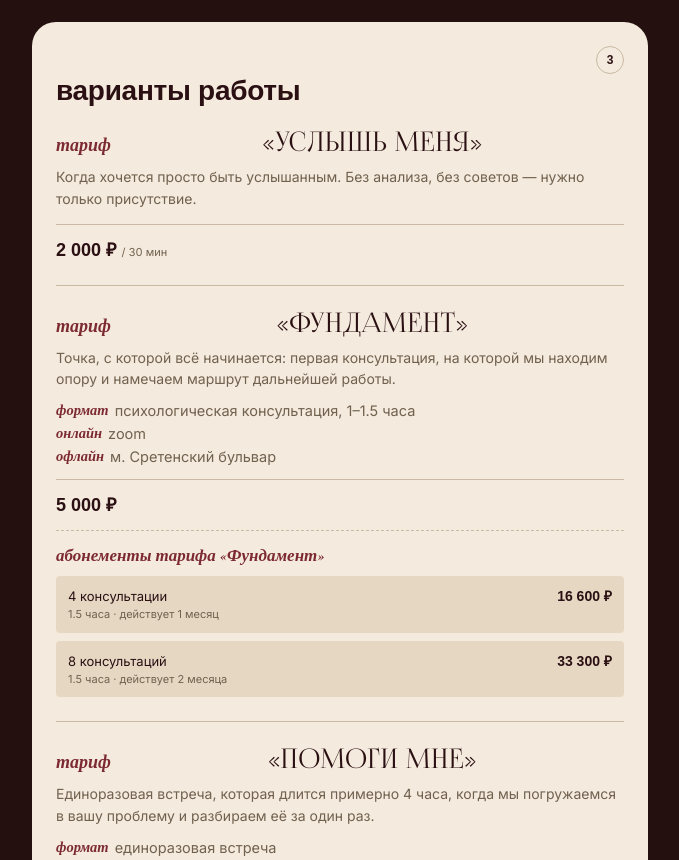
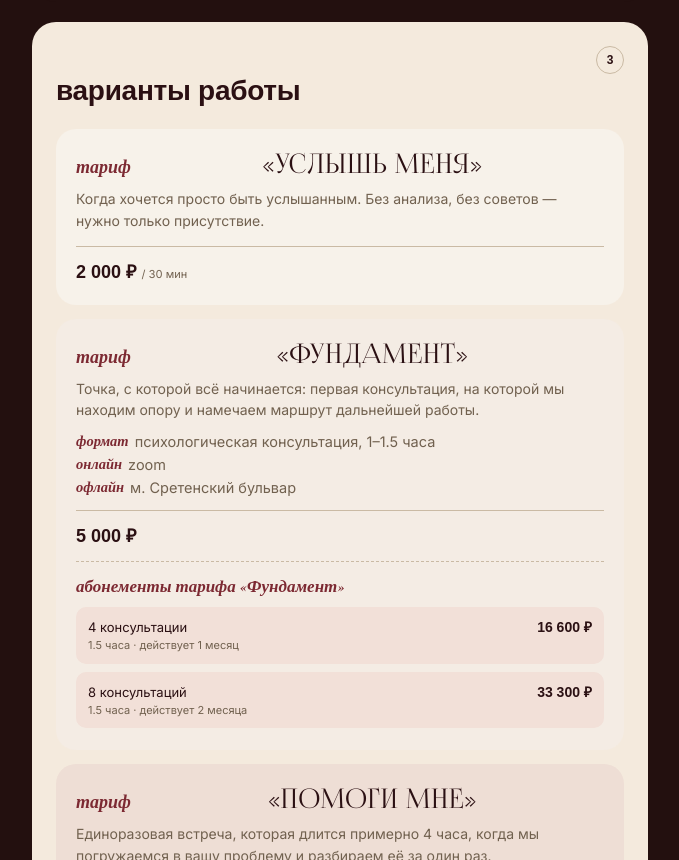
Before and after one commit to ivnchko/-2, a plain HTML site: page index.html in a window 1280 px wide. Shown: the part 1940-2800 px from the top of the page, without its empty margins (532-1211 px from the left). Drawn offline with nearby package versions, Linux system fonts and the light colour scheme; a web font is replaced by a local one.

Commit message:
Add files via upload

```diff
--- a/index.html
+++ b/index.html
@@ -349,13 +349,18 @@
   }
 
   /* ---------- PRICING ---------- */
-  .plans{ display: flex; flex-direction: column; }
+  .plans{ display: flex; flex-direction: column; gap: 14px; }
   .plan{
-    padding: 24px 0;
-    border-top: 1px solid var(--card-line);
+    padding: 22px 20px;
+    border-top: none;
+    border-radius: 20px;
     color: var(--card-ink);
   }
-  .plan:first-child{ border-top: 0; padding-top: 0; }
+  .plan:nth-child(1){ background: #f7f2ea; }
+  .plan:nth-child(2){ background: #f4ece4; }
+  .plan:nth-child(3){ background: #eeded5; }
+  .plan:nth-child(4){ background: #ead4cb; }
+  .plan:first-child{ padding-top: 22px; }
   .plan-head{
     display: flex;
     align-items: baseline;
@@ -469,8 +474,8 @@
     display: flex;
     justify-content: space-between;
     align-items: baseline;
-    background: var(--card-bg-soft);
-    border-radius: 4px;
+    background: #f2e0d8;
+    border-radius: 10px;
     padding: 10px 12px;
   }
   .subplan .sp-name{ font-size: 13px; line-height: 1.4; color: var(--card-ink); }
@@ -690,7 +695,7 @@
           <img class="wheel-illustration" src="values-center.jpg" alt="">
         </div>
         <div class="wheel-item wp-1">безопасность</div>
-        <div class="wheel-item wp-2">конфиденциальность</div>
+        <div class="wheel-item wp-2">конфиден&shy;циальность</div>
         <div class="wheel-item wp-3">честность</div>
         <div class="wheel-item wp-4">доверие</div>
         <div class="wheel-item wp-5">совместный вклад</div>
```
